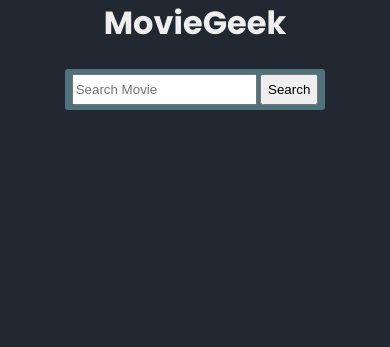
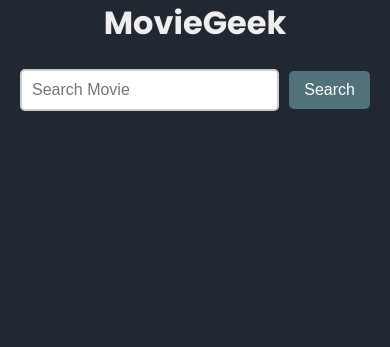
Before and after one commit to Ojasgoyal/MovieGeek, a Flask app: page / in a window 390 px wide. Shown: the part 22-369 px from the top of the page. Run offline with Flask 3, Linux system fonts and the light colour scheme.

Commit message:
responsive

```diff
--- a/static/style.css
+++ b/static/style.css
@@ -1,5 +1,4 @@
 @import url('https://fonts.googleapis.com/css2?family=Poppins:ital,wght@0,100;0,200;0,300;0,400;0,500;0,600;0,700;0,800;0,900;1,100;1,200;1,300;1,400;1,500;1,600;1,700;1,800;1,900&display=swap');
-
 body{
     margin : 0;
     padding: 0;
@@ -17,40 +16,56 @@ header {
 
 form {
     display: flex;
-    margin: auto;
-    max-width: 250px;
-    justify-content: space-around;
-    padding: 5px;
-    background-color: #50727B;
+    justify-content: center;
+    align-items: center;
+    margin: 20px;
     border-radius: 3px;
 }
 
-input{
-    height: 25px;
+input[type="text"] {
+    padding: 10px;
+    border: 2px solid #ccc;
+    border-radius: 5px;
+    font-size: 16px;
+    width: 250px;
+    margin-right: 10px;
 }
 
-h2{
-    text-align: center;
+input[type="text"]:focus {
+    outline: none;
+    border-color: #50727B;
+}
+
+button {
+    padding: 10px 15px;
+    background-color: #50727B;
+    color: white;
+    border: none;
+    border-radius: 5px;
+    font-size: 16px;
+    cursor: pointer;
+    transition: background-color 0.3s ease;
+}
+
+button:hover {
+    background-color: #41565c;
 }
 
 .details{
     display: flex;
-    margin: 0px 25px;
+    justify-content: center;
+    margin: 10px 25px;
 }
 
-.poster{
+.poster-card{
     display: flex;
-    margin: 10px;
 }
 
-.info{
+.info-card{
+    padding :10px;
     margin : 10px;
     border-radius: 10px;
     background-color: #31363F;
-}
-
-ul{
-    list-style-type: none;
 }
 
 @media (max-width:650px) {
@@ -58,8 +73,7 @@ ul{
         flex-direction: column;
         justify-content: center;
     }
-    .poster{
+    .poster-card{
         justify-content: center;
     }
-
 }
--- a/templates/index.html
+++ b/templates/index.html
@@ -7,42 +7,41 @@
     <link rel="stylesheet" href="{{ url_for('static', filename='style.css') }}">
 </head>
 <body>
+<div class="container">
     <header>
         <h1>MovieGeek</h1>
     </header>
-    <div class = "wrap">
+    <div class = "search-container">
         <form method="post" action = "/">
-            <input type="text" name="moviename" placeholder="Search Movie">
-            <button type="submit">Search</button>
+            <input class = "search-box" type="text" name="moviename" placeholder="Search Movie">
+            <button class = "search-button" type="submit">Search</button>
         </form>
     </div>
 
 
     {% if not data["Error"] %}
-    <div class = "movie">
-        <h2>Movie Name : {{ data["Title"] }}</h2>
-        <div class = "details">
-            <div class = "poster">
-                <img src="{{data["Poster"]}}" alt="" width="300px" height = "430px">
-            </div>
-            <div class = "info">
-                <ul>
-                    <li>Released: {{data["Released"]}}</li>
-                    <li>Genre : {{data["Genre"]}}</li>
-                    <li>Rated : {{data["Rated"]}}</li>
-                    <li>Director : {{data["Director"]}}</li>
-                    <li>Writer : {{data["Writer"]}}</li>
-                    <li>Actors : {{data["Actors"]}}</li>
-                    <li>Plot : {{data["Plot"]}}</li>
-                </ul>
-            </div>
+    <div class = "details">
+        <div class="poster-card">
+            <img src="{{data["Poster"]}}" alt="" width="300px" class="movie-poster" height = "430px">
+        </div>
+        <div class="info-card">
+            <h2 class="movie-title">{{ data["Title"] }}</h2>
+            <p class="movie-meta"><strong>Released:</strong> {{data["Released"]}}</p>
+            <p><strong>Genre:</strong> {{data["Genre"]}}</p>
+            <p><strong>Director:</strong> {{data["Director"]}}</p>
+            <p><strong>Writer :</strong> {{data["Writer"]}}</p>
+            <p><strong>Actors:</strong> {{data["Actors"]}}</p>
+            <p class="movie-plot"><strong>Plot:</strong> {{data["Plot"]}}</p>
+            <p class="movie-rating"><strong>Rated :</strong>  {{data["Rated"]}}</p>
         </div>
     </div>
+
     {% endif %}
 
 
 
 
     <script src="{{ url_for('static', filename='script.js') }}"></script>
+</div>
 </body>
 </html>
```
